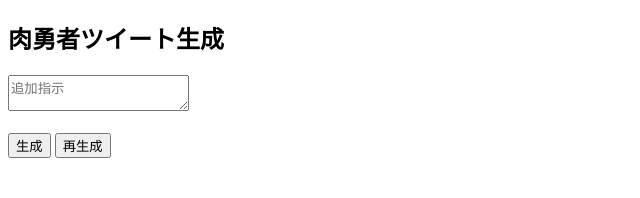
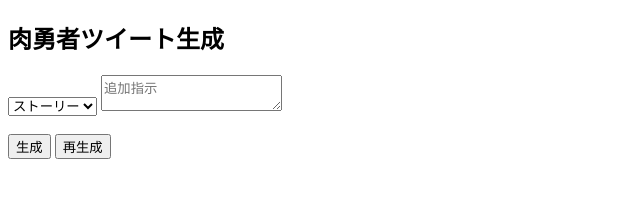
Before and after one commit to aiu60257/niku-yusha-ai, a plain HTML site: page index.html in a window 1280 px wide. Shown: the whole page, without its empty margins (0-640 px from the left). Drawn offline with Linux system fonts and the light colour scheme.

Commit message:
Update index.html

```diff
--- a/index.html
+++ b/index.html
@@ -11,7 +11,10 @@
 <body>
 
 <h2>肉勇者ツイート生成</h2>
-
+<select id="mode">
+  <option value="story">ストーリー</option>
+  <option value="daily">日常</option>
+</select>
 <textarea id="extra" placeholder="追加指示"></textarea>
 <br><br>
 
```
